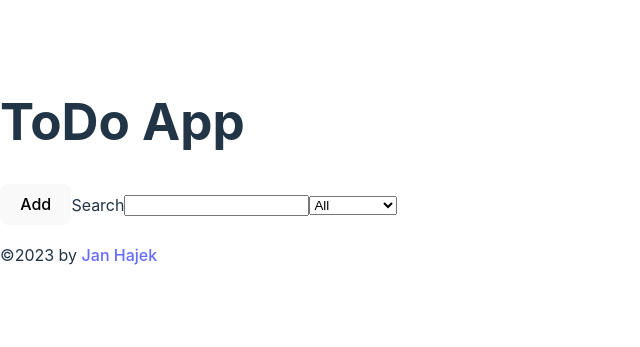
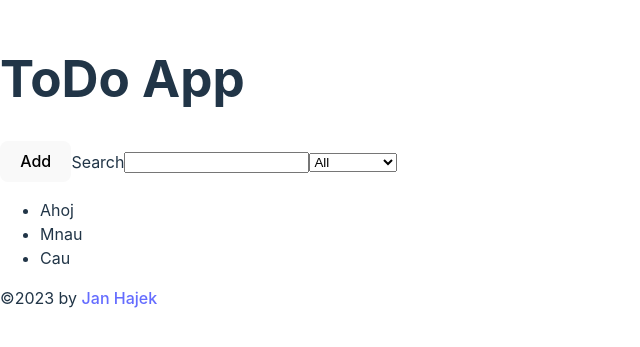
Before and after one commit to JanKomis/TodoList, a React (Vite) app: page / in a window 1280 px wide. Shown: the part 229-576 px from the top of the page, without its empty margins (0-640 px from the left). Built offline with nearby package versions, Linux system fonts and the light colour scheme.

Commit message:
final verze obsahu

```diff
--- a/src/App.jsx
+++ b/src/App.jsx
@@ -1,6 +1,6 @@
 import * as React from "react";
 
-
+const listToDo = [{ text: "Ahoj", key:0 }, { text: "Mnau", key:1 }, { text: "Cau", key:2 }];
 
 function App() {
   return (
@@ -42,8 +42,16 @@ function ControlContainer({ children }) {
   return <>{children}</>;
 }
 
-function ItemContainer({ children }) {
-  return <h3>{children}</h3>;
+function ItemContainer() {
+
+
+  return (
+    <ul>
+      {listToDo.map((item) => {
+        return <li>{item.text}</li>;
+      })}
+    </ul>
+  );
 }
 
 function Button({ children }) {
@@ -53,7 +61,7 @@ function Button({ children }) {
 function InputLabel() {
   return (
     <>
-      <label for="search">Search</label>
+      <label htmlFor="search">Search</label>
       <input type="text" id="search" />
     </>
   );
```
